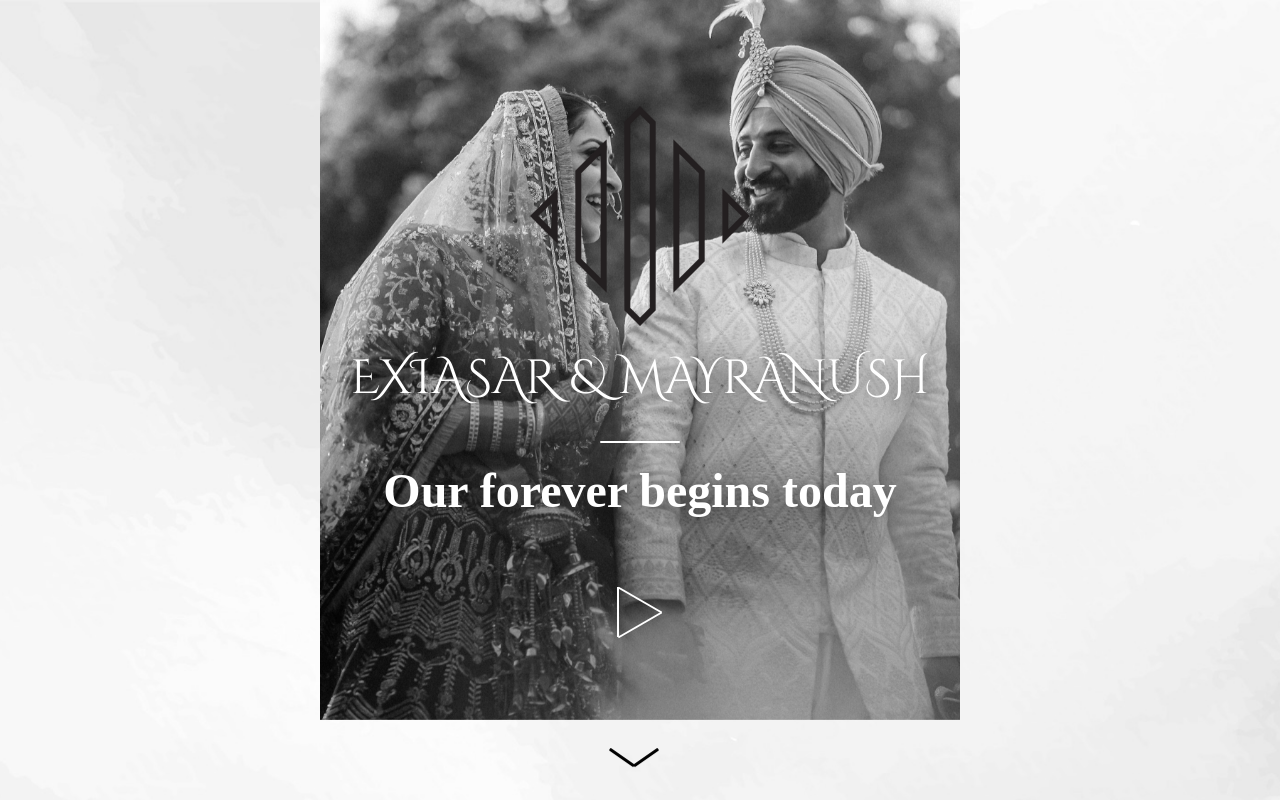
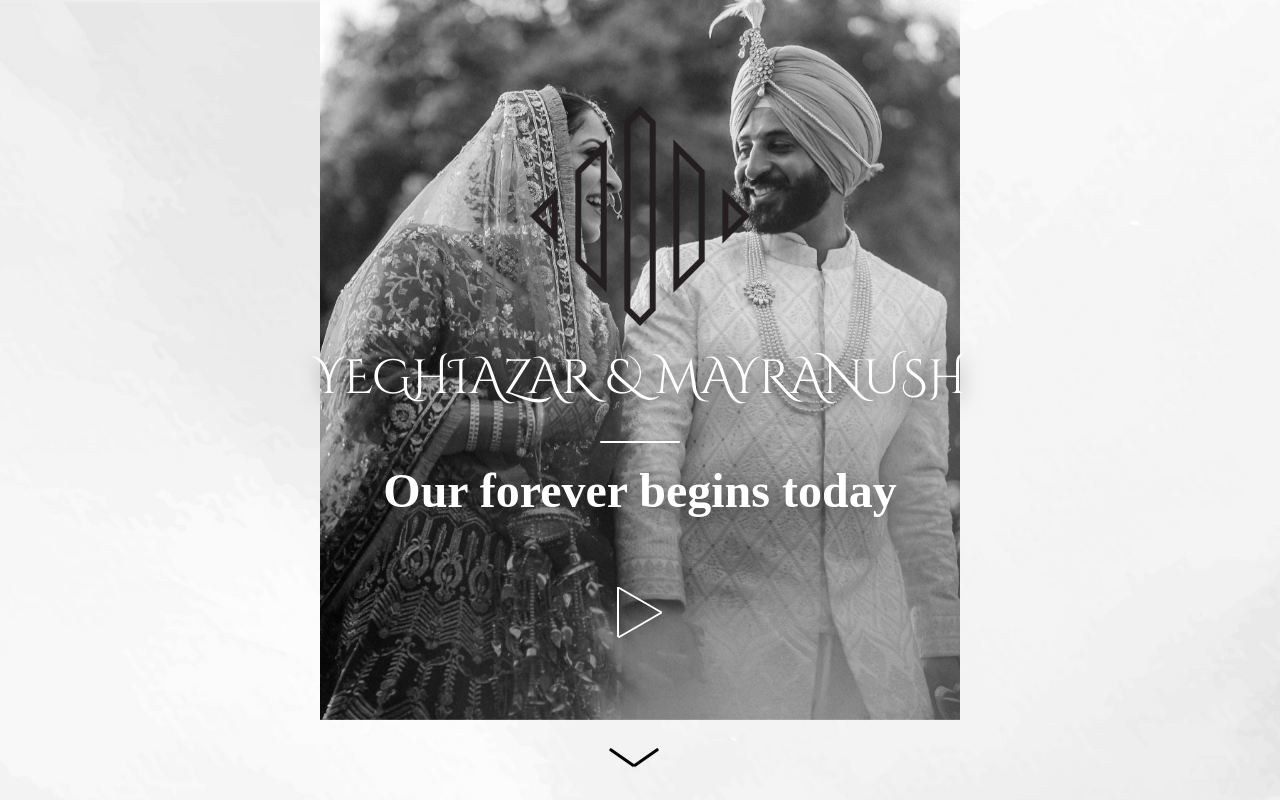
Before and after one commit to Varuzan/wedding, a React (Vite) app: page / in a window 1280 px wide. Shown: the top 800 px of the page. Built offline with nearby package versions, Linux system fonts and the light colour scheme; a web font is replaced by a local one.

Commit message:
fourth commit

```diff
--- a/src/App.jsx
+++ b/src/App.jsx
@@ -158,7 +158,7 @@ export default function App() {
                         <img src="./wedding-logo.webp" alt="Logo invitation hero" className="logo__img" loading="lazy" />
 
                         <div className="hero-block">
-                            <h1 className="hero-title">EXIASAR &amp; MAYRANUSH</h1>
+                            <h1 className="hero-title">YEGHIAZAR &amp; MAYRANUSH</h1>
                             <div className="line" />
                             <h1 className="hero-subtitle">Our forever begins today</h1>
                         </div>
--- a/vite.config.js
+++ b/vite.config.js
@@ -4,5 +4,5 @@ import react from '@vitejs/plugin-react'
 // https://vite.dev/config/
 export default defineConfig({
   plugins: [react()],
-  base: "/wedding",
+  base: "/wedding/",
 })
```
